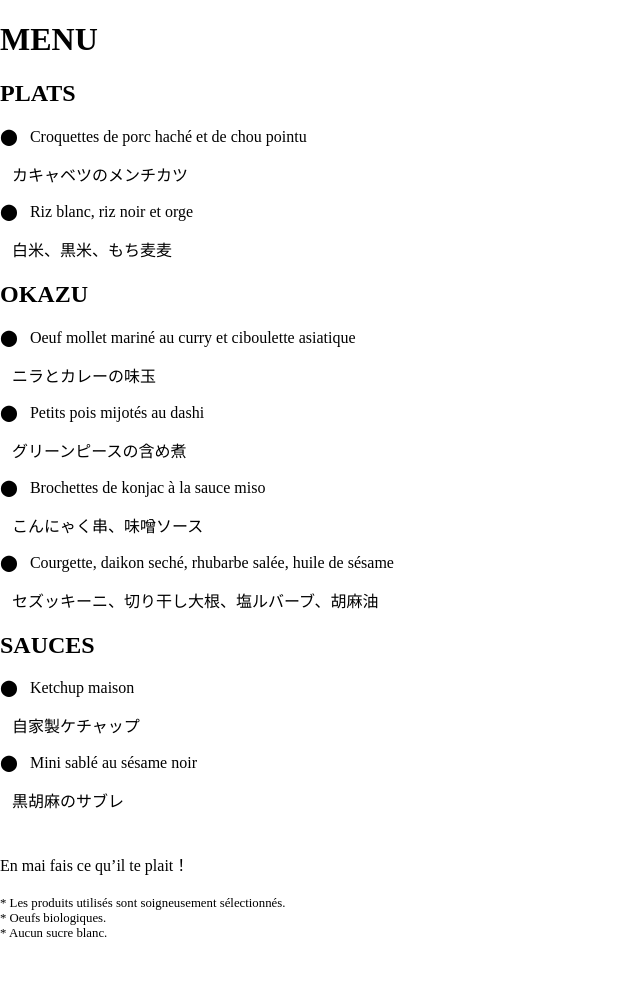
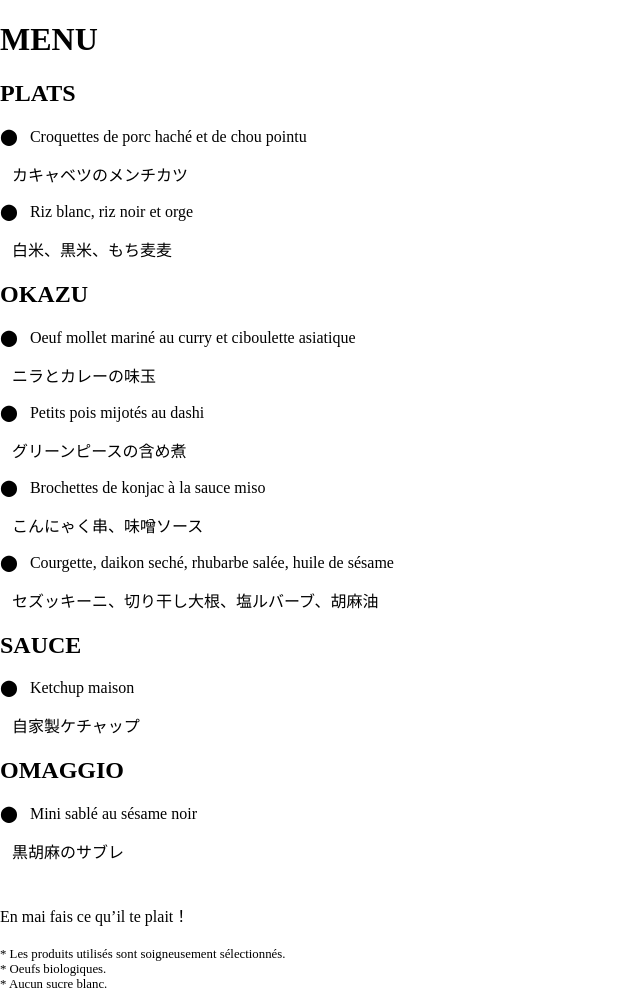
Before and after one commit to matsupin/main, a Jekyll site: the page built from menus/commande_rebecca_130525.html, in a window 1280 px wide. Shown: the whole page, without its empty margins (0-640 px from the left). Built offline with Jekyll 4.4.1, drawn with Linux system fonts in a browser that asks for light colours; before the commit the page ends 941 px from its top, so only the background shows below that.

Commit message:
Update commande_rebecca_130525.html

```diff
--- a/menus/commande_rebecca_130525.html
+++ b/menus/commande_rebecca_130525.html
@@ -39,10 +39,15 @@ title: Bento Menu
 
 
     <section class="menu-section">
-        <h2 class="section-title">SAUCES</h2>
+        <h2 class="section-title">SAUCE</h2>
 
         <p><span class="menu-dot">&#11044;</span> <span class="dish-name">&nbsp; Ketchup maison</span></p>
         <p class="dish-text">&nbsp;&nbsp;&nbsp;<span class="highlight">自家製ケチャップ</p>
+
+    </section>
+
+    <section class="menu-section">
+        <h2 class="section-title">OMAGGIO</h2>
 
         <p><span class="menu-dot">&#11044;</span> <span class="dish-name">&nbsp; Mini sablé au sésame noir</span></p>
         <p class="dish-text">&nbsp;&nbsp;&nbsp;<span class="highlight">黒胡麻のサブレ</p>
```
